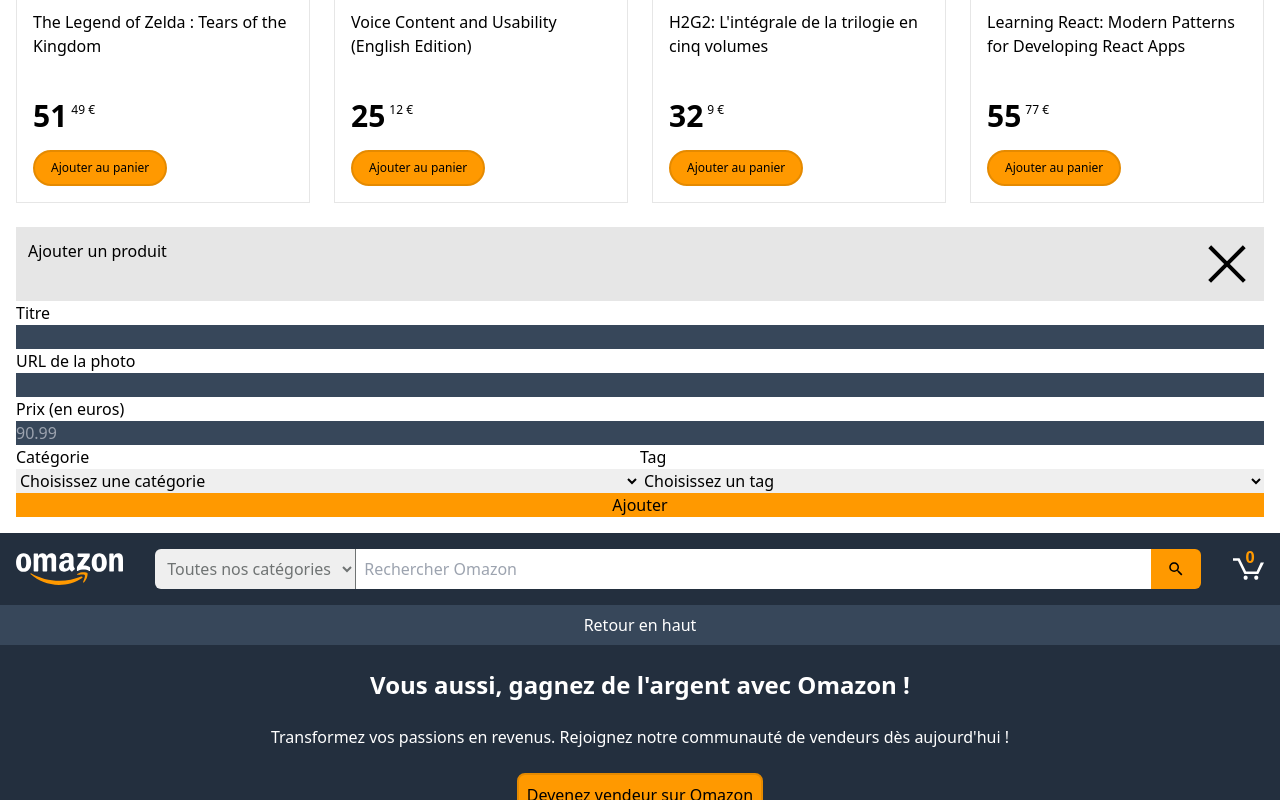
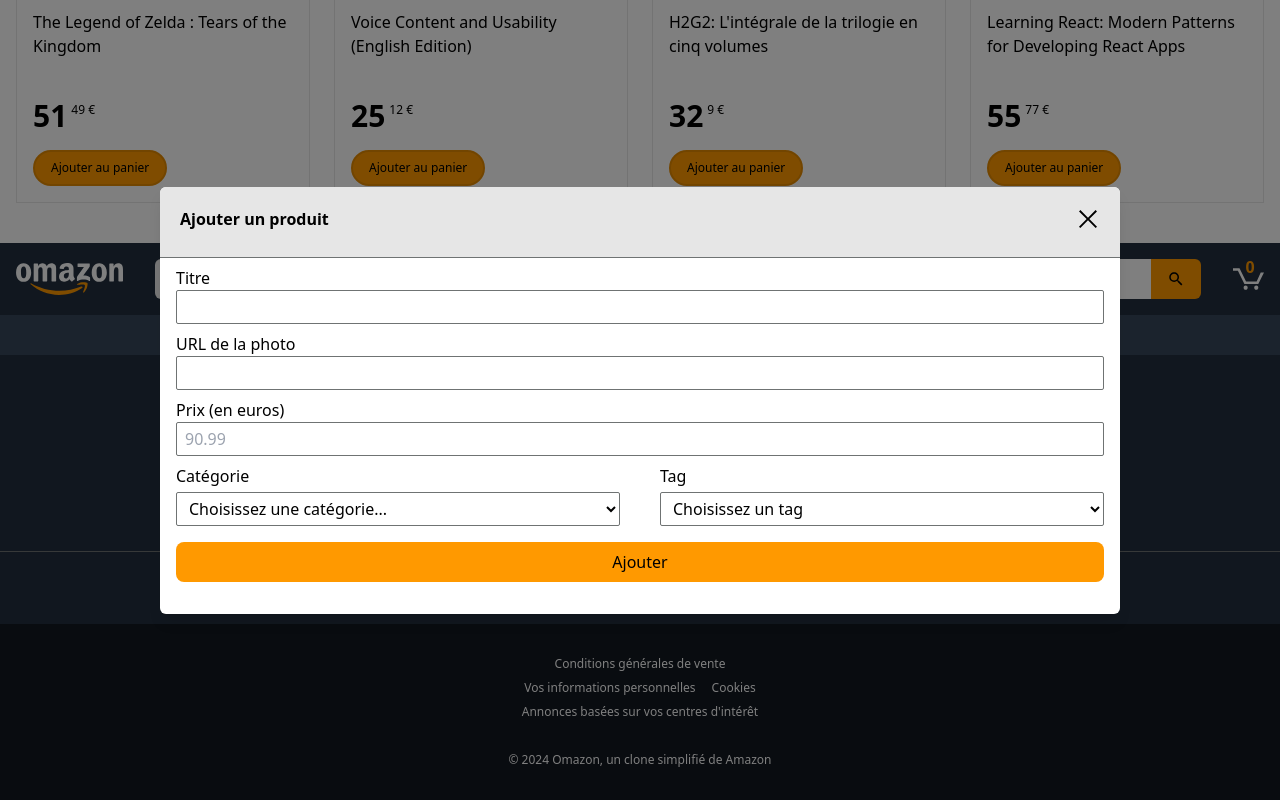
Before and after one commit to QuentinPetton/React-Omazon, a React (Vite) app: page / in a window 1280 px wide. Both pictures are taken after a click on the button "Devenez vendeur sur Omazon". Shown: the part 4562-5362 px from the top of the page. Built offline with nearby package versions, Linux system fonts and the light colour scheme.

Commit message:
ajout background opacity en dehors modal

```diff
--- a/src/components/HomePage/ProductAddForm.tsx
+++ b/src/components/HomePage/ProductAddForm.tsx
@@ -49,48 +49,71 @@
   }
 
   return (
-    <div className="col-span-4">
+    <div>
       {displayModal && (
+        <div className="fixed inset-0 z-50 flex items-center justify-center">
+          {/* Overlay semi-transparent */}
+          <div className="fixed inset-0 bg-black opacity-50 z-40" />
+
+          {/* Contenu de la modale */}
+          <div className="relative z-50 col-span-4 w-3/4 justify-self-center">
             <form
-          className="grid grid-cols-2"
+              className="grid grid-cols-2 gap-2 rounded-md bg-white shadow-lg"
               onSubmit={handleSubmitAddProduct}
               action=""
             >
-          <div className="bg-Main_low p-3 col-span-2 grid grid-cols-2">
-            <h3 className="">Ajouter un produit</h3>
+              <div className="bg-Main_low p-5 col-span-2 grid grid-cols-2 rounded-t-md border-b border-Brand_grey">
+                <h3 className="font-bold">Ajouter un produit</h3>
                 <div className="justify-self-end">
-              <img src="../../../icons/icons8-close.svg" alt="close button" />
+                  <button type="button">
+                    <img
+                      className="w-6"
+                      src="../../../icons/icons8-close.svg"
+                      alt="close button"
+                    />
+                  </button>
                 </div>
               </div>
-          <div className="col-span-2 flex flex-col">
+
+              <div className="col-span-2 flex flex-col px-4">
                 <label htmlFor="titre">Titre</label>
                 <input
-              className="bg-Main_medium"
+                  className="border border-Brand_grey rounded-sm px-2 py-1"
                   type="text"
                   name="titre"
                   required
                 />
               </div>
 
-          <div className="col-span-2 flex flex-col">
+              <div className="col-span-2 flex flex-col px-4">
                 <label htmlFor="url">URL de la photo</label>
-            <input className="bg-Main_medium" type="text" name="url" required />
+                <input
+                  className="border border-Brand_grey rounded-sm px-2 py-1"
+                  type="text"
+                  name="url"
+                  required
+                />
               </div>
 
-          <div className="col-span-2 flex flex-col">
+              <div className="col-span-2 flex flex-col px-4">
                 <label htmlFor="price">Prix (en euros)</label>
                 <input
                   placeholder="90.99"
-              className="bg-Main_medium"
+                  className="border border-Brand_grey rounded-sm px-2 py-1"
                   type="text"
                   name="price"
                 />
               </div>
 
-          <div className="flex flex-col">
+              <div className="flex flex-col gap-1 px-4">
                 <label htmlFor="categorie">Catégorie</label>
-            <select name="categorie" id="" required>
-              <option value="">Choisissez une catégorie</option>
+                <select
+                  className="border border-Brand_grey rounded-sm bg-Main_Lowest px-2 py-1"
+                  name="categorie"
+                  id=""
+                  required
+                >
+                  <option value="">Choisissez une catégorie...</option>
                   {categories.map((categorie) => (
                     <option key={categorie.id} value={categorie.title}>
                       {categorie.title}
@@ -99,9 +122,13 @@
                 </select>
               </div>
 
-          <div className="flex flex-col">
+              <div className="flex flex-col gap-1 px-4">
                 <label htmlFor="tag">Tag</label>
-            <select name="tag" id="">
+                <select
+                  className="border border-Brand_grey rounded-sm bg-Main_Lowest px-2 py-1"
+                  name="tag"
+                  id=""
+                >
                   <option value="">Choisissez un tag</option>
                   {tags.map((tag) => (
                     <option key={tag.id} value={tag.text}>
@@ -111,10 +138,15 @@
                 </select>
               </div>
 
-          <button className="bg-Brand_primary col-span-2" type="submit">
+              <button
+                className="bg-Button_primary_default_bg border-Button_primary_default_border col-span-2 p-2 rounded-lg mt-2 mx-4 mb-8"
+                type="submit"
+              >
                 Ajouter
               </button>
             </form>
+          </div>
+        </div>
       )}
     </div>
   );
```
Lines whose indentation alone changed are shown as unchanged.
